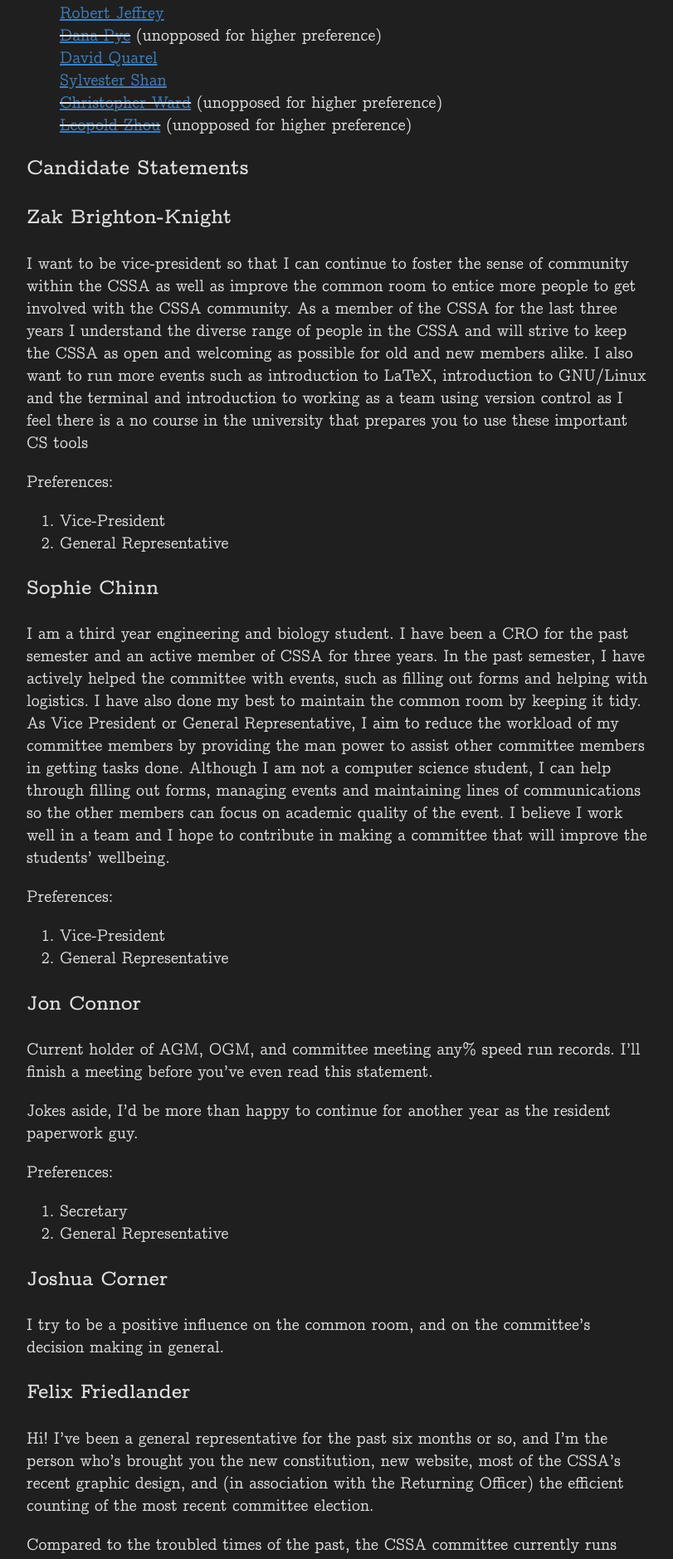
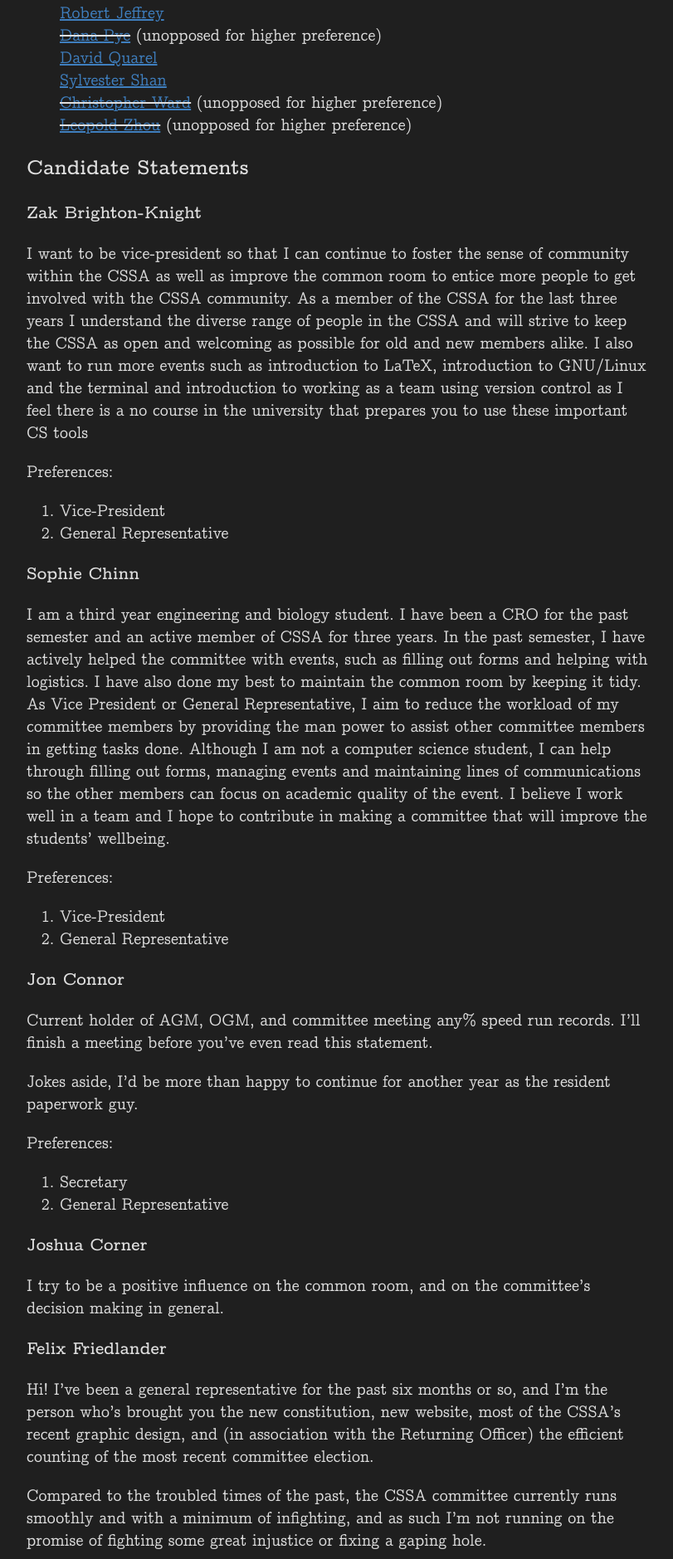
Before and after one commit to iwancoppa/anucssa.github.io, a Jekyll site: the page built from news.md, in a window 1280 px wide. Shown: the part 1175-3054 px from the top of the page at 83% size, without its empty margins (233-1044 px from the left). Built offline with Jekyll 4.4.1, drawn with Linux system fonts in a browser that asks for light colours.

Commit message:
Format headers a little nicer

```diff
--- a/assets/main.css
+++ b/assets/main.css
@@ -87,6 +87,10 @@ article h1, article h2 {
 	font-size: 24px;
 }
 
+article h3 {
+	font-size: 20px;
+}
+
 @media (max-width: 774px) {
 	body {
 		margin: 12px;
```
